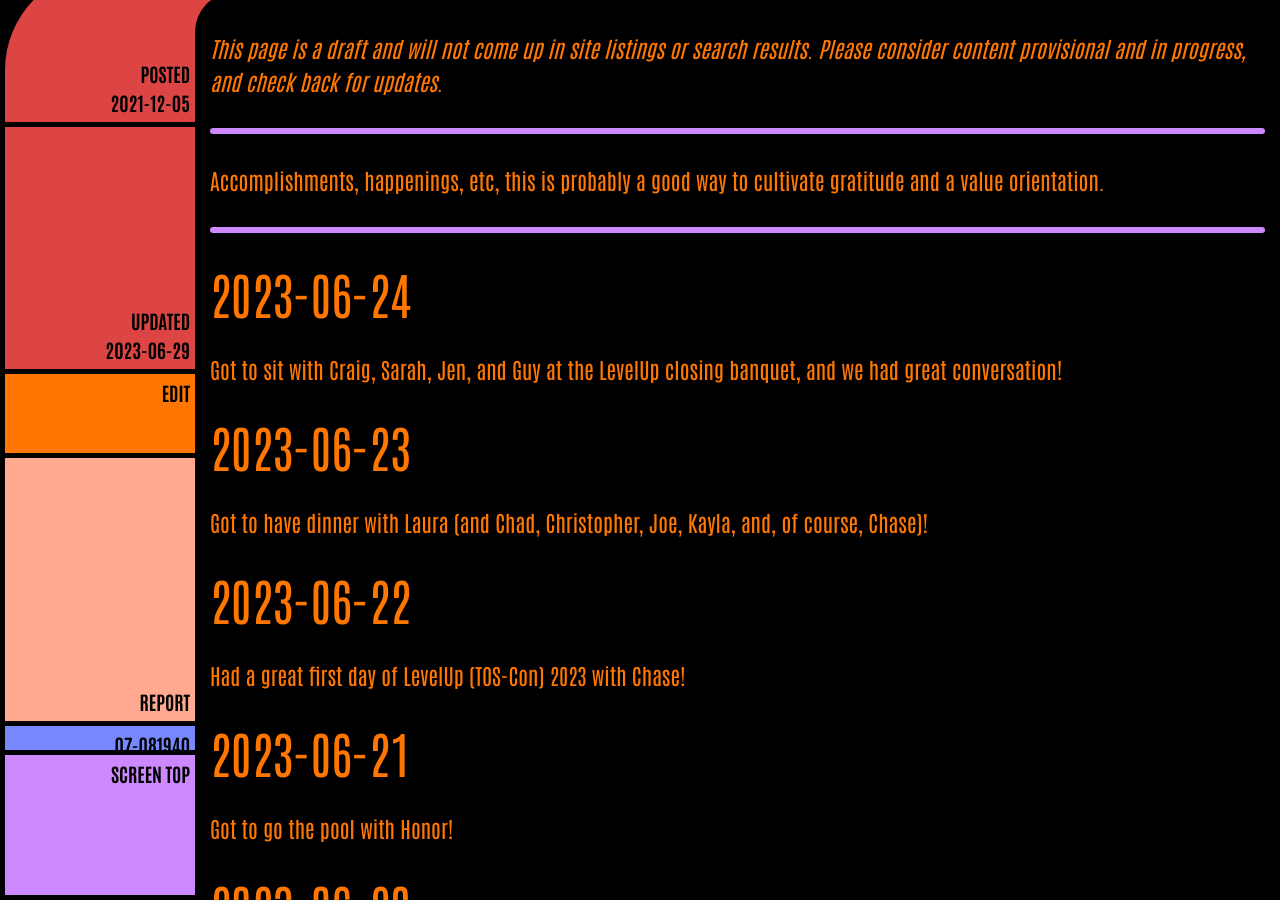
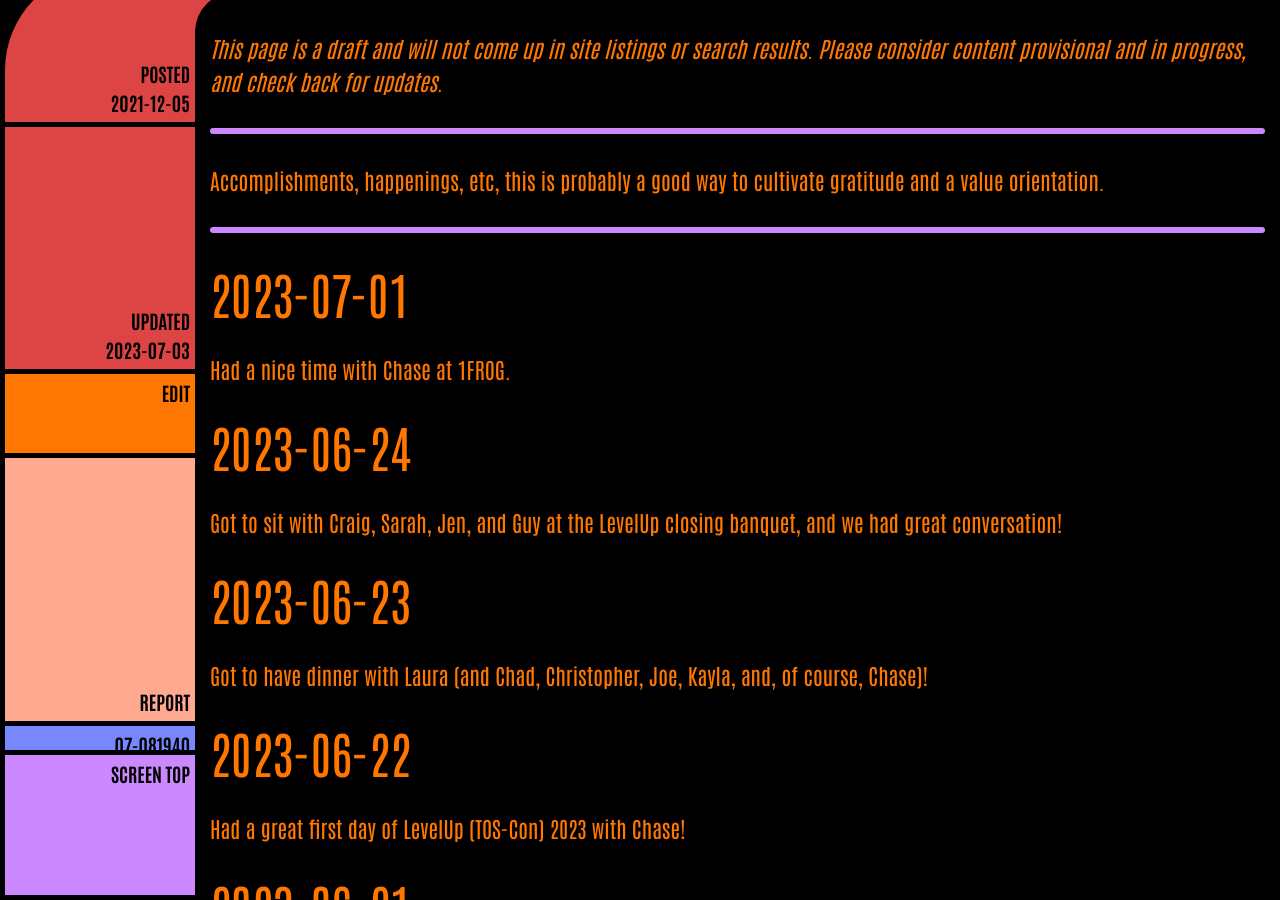
Before and after one commit to ArthurZey/arthurzey.github.io, a Jekyll site: the page built from _pages/one-good-thing.md, in a window 1280 px wide and 900 px high, scrolled down 333 px. Built offline with Jekyll 4.4.1, drawn with Linux system fonts in a browser that asks for light colours.

Commit message:
added 2023-07-01

```diff
--- a/_pages/one-good-thing.md
+++ b/_pages/one-good-thing.md
@@ -2,12 +2,15 @@
 title: One Good Thing
 description: "Accomplishments, happenings, etc, this is probably a good way to cultivate gratitude and a value orientation."
 date: "2021-12-05"
-last_modified_at: "2023-06-29T22:48:44+00:00"
+last_modified_at: "2023-07-03T16:18:23+00:00"
 tags:
   - happenings
   - draft
 sitemap: false
 ---
+
+## 2023-07-01
+Had a nice time with Chase at 1FROG.
 
 ## 2023-06-24
 Got to sit with Craig, Sarah, Jen, and Guy at the LevelUp closing banquet, and we had great conversation!
```
